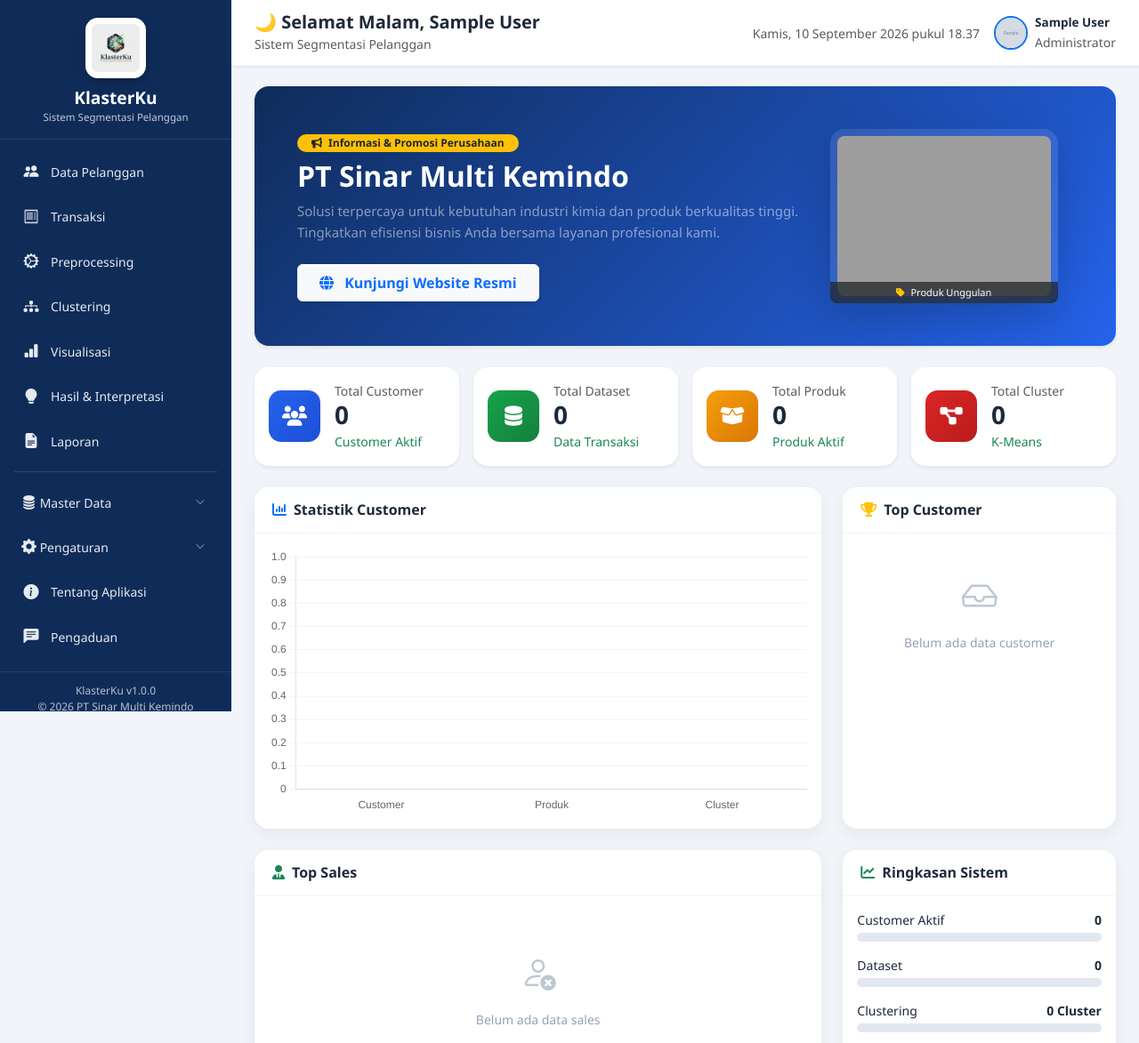
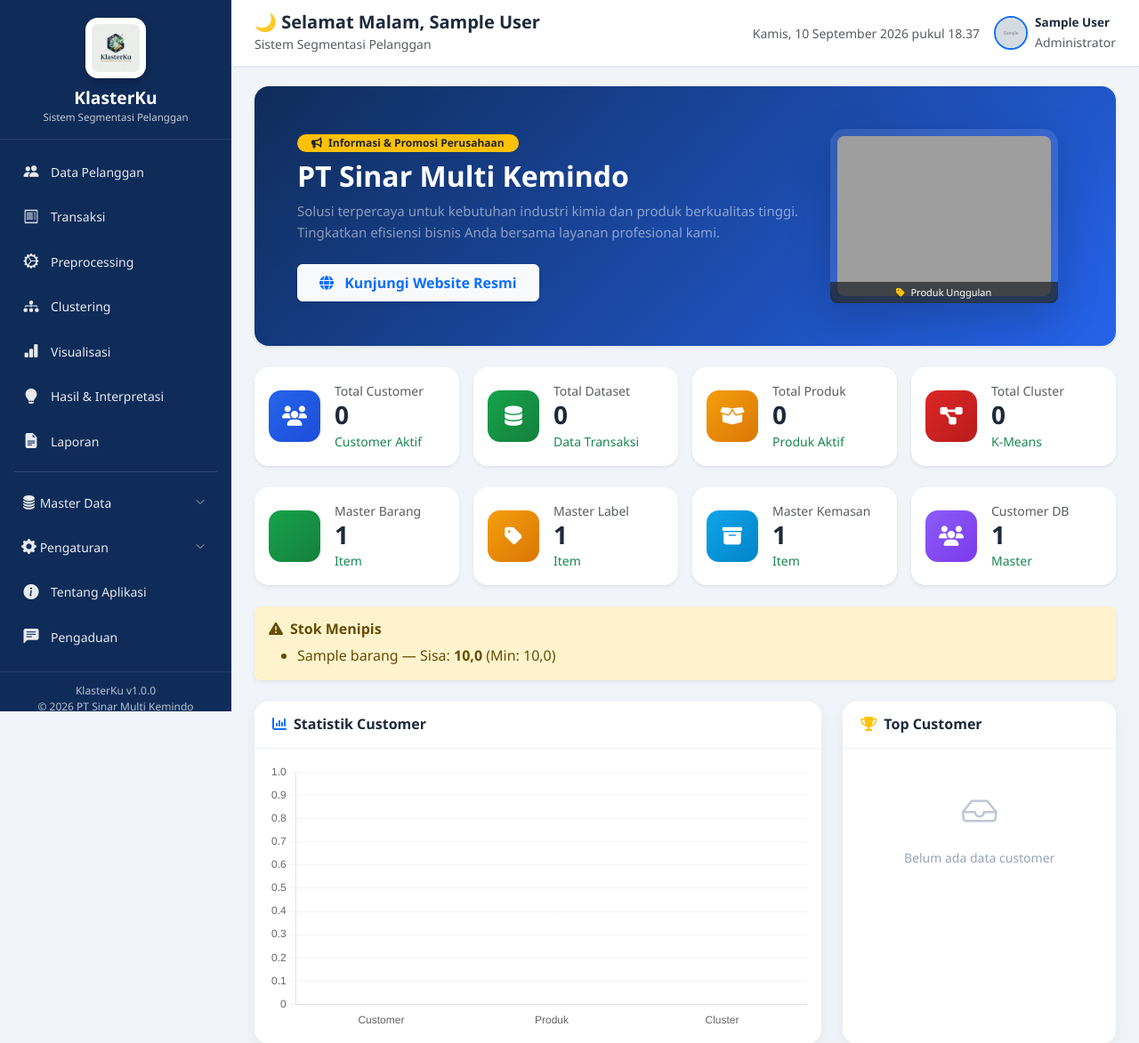
Before and after one commit to aldiriy/Aplikasi_KlasterKu, a Django app: page / in a window 1280 px wide. Shown: the top 1173 px of the page at 89% size. Run offline with Django 5.2, Linux system fonts and the light colour scheme; a user stored in the database is signed in; tables that the repository leaves empty hold one stand-in row (values such as "Sample post"); grey boxes marked "Sample" are stand-in pictures; some libraries are stand-ins or nearby versions; grey boxes are pictures that could not be loaded.

Commit message:
update fitur aplikasi klasterku

```diff
--- a/Aplikasi_KlasterKu/urls.py
+++ b/Aplikasi_KlasterKu/urls.py
@@ -47,6 +47,7 @@ urlpatterns = [
     path("barang-masuk/<int:pk>/", views.barang_masuk, name="barang_masuk"),
     path("detail-barang/<int:pk>/", views.detail_barang, name="detail_barang"),
     path("upload-stok-barang/", views.upload_stok_barang, name="upload_stok_barang"),
+    path("barang-keluar/<int:pk>/", views.barang_keluar, name="barang_keluar"),
 
     # Master Label
     path("master-label/", views.master_label, name="master_label"),
--- a/core/models.py
+++ b/core/models.py
@@ -297,6 +297,7 @@ class Barang(models.Model):
     satuan = models.CharField(max_length=50, default="pcs")
     metode = models.CharField(max_length=10, choices=METODE_CHOICES, default="FIFO")
     stok_total = models.FloatField(default=0)
+    stok_minimum = models.FloatField(default=0, help_text="Batas stok minimum untuk peringatan")
     created_at = models.DateTimeField(auto_now_add=True)
     updated_at = models.DateTimeField(auto_now=True)
 
@@ -323,7 +324,7 @@ class BatchBarang(models.Model):
     sisa = models.FloatField()
     keterangan = models.CharField(max_length=255, blank=True, null=True)
     created_at = models.DateTimeField(auto_now_add=True)
-
+    tanggal_expired = models.DateField(null=True, blank=True, help_text="Tanggal kadaluarsa batch")
     class Meta:
         verbose_name = "Batch Barang"
         verbose_name_plural = "Batch Barang"
@@ -392,6 +393,7 @@ class Label(models.Model):
     satuan = models.CharField(max_length=30, default="pcs")
     metode = models.CharField(max_length=10, choices=METODE_CHOICES, default="FIFO")
     stok_total = models.FloatField(default=0)
+    stok_minimum = models.FloatField(default=0, help_text="Batas stok minimum untuk peringatan")
     keterangan = models.TextField(blank=True, null=True)
     created_at = models.DateTimeField(auto_now_add=True)
     updated_at = models.DateTimeField(auto_now=True)
@@ -417,6 +419,7 @@ class BatchLabel(models.Model):
     qty_masuk = models.FloatField()
     qty_keluar = models.FloatField(default=0)
     sisa = models.FloatField()
+    stok_minimum = models.FloatField(default=0, help_text="Batas stok minimum untuk peringatan")
     keterangan = models.CharField(max_length=255, blank=True, null=True)
     created_at = models.DateTimeField(auto_now_add=True)
 
@@ -470,6 +473,7 @@ class Kemasan(models.Model):
     satuan = models.CharField(max_length=30, default="pcs")
     metode = models.CharField(max_length=10, choices=METODE_CHOICES, default="FIFO")
     stok_total = models.FloatField(default=0)
+    stok_minimum = models.FloatField(default=0, help_text="Batas stok minimum untuk peringatan")
     keterangan = models.TextField(blank=True, null=True)
     created_at = models.DateTimeField(auto_now_add=True)
     updated_at = models.DateTimeField(auto_now=True)
--- a/core/views.py
+++ b/core/views.py
@@ -42,10 +42,70 @@ def dashboard(request):
     if not request.user.is_profile_complete:
         return redirect("profile")
 
+    from django.db.models import Sum, Count, F, Q
+    from datetime import date, timedelta
+    import os
+    import traceback
+    import pandas as pd
+
+    # =========================
+    # DATA REAL DARI DATABASE
+    # =========================
+    total_customer_db = Customer.objects.count()
+    total_barang = Barang.objects.count()
+    total_label = Label.objects.count()
+    total_kemasan = Kemasan.objects.count()
+
+    # Stok menipis
+    barang_menipis = (
+        Barang.objects
+        .filter(stok_total__lte=F("stok_minimum"))
+        .exclude(stok_minimum=0)
+        .order_by("stok_total")[:5]
+    )
+
+    # Batch hampir / sudah expired (30 hari ke depan)
+    batas_expired = date.today() + timedelta(days=30)
+    batch_expired = (
+        BatchBarang.objects
+        .filter(
+            tanggal_expired__isnull=False,
+            tanggal_expired__lte=batas_expired,
+            sisa__gt=0
+        )
+        .select_related("barang")
+        .order_by("tanggal_expired")[:5]
+    )
+
+    # Clustering terakhir
+    last_clustering = (
+        ClusteringHistory.objects
+        .filter(status="completed")
+        .order_by("-created_at")
+        .first()
+    )
+
+    # Barang stok paling sedikit (untuk carousel)
+    barang_tersedikit = Barang.objects.order_by("stok_total").first()
+
+    # =========================
+    # DATA DARI SESSION + FILE
+    # =========================
     last_file = request.session.get("last_uploaded_file")
     result = request.session.get("clustering_result")
 
     context = {
+        # Database
+        "total_customer_db": total_customer_db,
+        "total_barang": total_barang,
+        "total_label": total_label,
+        "total_kemasan": total_kemasan,
+        "barang_menipis": barang_menipis,
+        "batch_expired": batch_expired,
+        "last_clustering": last_clustering,
+        "barang_tersedikit": barang_tersedikit,
+
+        # Default dari file/session
         "total_customer": 0,
         "total_data": 0,
         "total_produk": 0,
@@ -67,19 +127,22 @@ def dashboard(request):
         "cluster_values": [],
     }
 
-    # Ambil data clustering dari session
+    # =========================
+    # CLUSTERING DARI SESSION
+    # =========================
     if result:
         context["total_cluster"] = result.get("n_clusters", 0)
         context["silhouette_score"] = result.get("silhouette_score", "-")
         context["cluster_counts"] = result.get("cluster_counts", {})
         context["centroids"] = result.get("centroids", [])
 
-        # Data untuk chart distribusi cluster
         if result.get("cluster_counts"):
             context["cluster_labels"] = [f"Cluster {int(k) + 1}" for k in result["cluster_counts"].keys()]
             context["cluster_values"] = list(result["cluster_counts"].values())
 
-    # Ambil data real dari file upload terakhir
+    # =========================
+    # DATA DARI FILE UPLOAD
+    # =========================
     if last_file and os.path.exists(last_file):
         try:
             if last_file.endswith(".xlsx"):
@@ -89,7 +152,6 @@ def dashboard(request):
 
             df.columns = df.columns.str.strip()
 
-            # Bersihkan data numerik
             if "Qty" in df.columns:
                 df["Qty"] = pd.to_numeric(df["Qty"], errors="coerce").fillna(0)
 
@@ -104,7 +166,6 @@ def dashboard(request):
                 )
                 df["Total Harga"] = pd.to_numeric(df["Total Harga"], errors="coerce").fillna(0)
 
-            # KPI Utama
             context["total_data"] = len(df)
             context["last_upload"] = os.path.basename(last_file)
 
@@ -120,13 +181,11 @@ def dashboard(request):
             if "Total Harga" in df.columns:
                 context["total_omzet"] = "{:,.0f}".format(df["Total Harga"].sum())
 
-            # Top Sales
             if "Sales" in df.columns:
                 context["top_sales"] = (
                     df.groupby("Sales").size().sort_values(ascending=False).head(5).to_dict()
                 )
 
-            # Top Customer
             if "Customer" in df.columns and "Total Harga" in df.columns:
                 context["top_customers"] = (
                     df.groupby("Customer")["Total Harga"]
@@ -136,13 +195,11 @@ def dashboard(request):
                     .to_dict()
                 )
 
-            # Top Produk
             if "Produk" in df.columns:
                 context["top_products"] = (
                     df.groupby("Produk").size().sort_values(ascending=False).head(5).to_dict()
                 )
 
-            # PIE CHART (Sales)
             if "Sales" in df.columns:
                 pie = df.groupby("Sales").size().sort_values(ascending=False)
                 context["pie_labels"] = [str(x) for x in pie.index.tolist()]
@@ -2582,3 +2639,47 @@ def visualisasi_radar(request):
         "radar_datasets": datasets,
         "has_data": bool(datasets),
     })
+
+@login_required
+def barang_keluar(request, pk):
+    barang = get_object_or_404(Barang, pk=pk)
+
+    if request.method == "POST":
+        qty = float(request.POST.get("qty", 0))
+        keterangan = request.POST.get("keterangan", "")
+        referensi = request.POST.get("referensi", "")
+
+        if qty <= 0:
+            messages.error(request, "Qty harus lebih dari 0")
+            return redirect("detail_barang", pk=pk)
+
+        if qty > barang.stok_total:
+            messages.error(request, "Stok tidak mencukupi")
+            return redirect("detail_barang", pk=pk)
+
+        # FIFO: ambil batch paling lama dulu
+        batches = barang.batches.filter(sisa__gt=0).order_by("tanggal_masuk", "id")
+        sisa_keluar = qty
+
+        for batch in batches:
+            if sisa_keluar <= 0:
+                break
+            ambil = min(batch.sisa, sisa_keluar)
+            batch.qty_keluar += ambil
+            batch.save()  # otomatis hitung sisa + update stok_total
+            sisa_keluar -= ambil
+
+        TransaksiBarang.objects.create(
+            barang=barang,
+            tipe="KELUAR",
+            qty=qty,
+            tanggal=date.today(),
+            keterangan=keterangan,
+            referensi=referensi,
+            created_by=request.user
+        )
+
+        messages.success(request, f"Berhasil keluar {qty} {barang.satuan}")
+        return redirect("detail_barang", pk=pk)
+
+    return render(request, "partials/barang_keluar.html", {"barang": barang})
--- a/templates/base.html
+++ b/templates/base.html
@@ -573,6 +573,24 @@ function confirmLogout() {
         }
     });
 }
+
+function confirmDelete(url, nama) {
+    Swal.fire({
+        title: 'Hapus Data?',
+        html: `Yakin ingin menghapus <b>${nama}</b>?<br><small class="text-danger">Tindakan ini tidak bisa dibatalkan.</small>`,
+        icon: 'warning',
+        showCancelButton: true,
+        confirmButtonColor: '#dc3545',
+        cancelButtonColor: '#6c757d',
+        confirmButtonText: 'Ya, Hapus',
+        cancelButtonText: 'Batal',
+        reverseButtons: true
+    }).then((result) => {
+        if (result.isConfirmed) {
+            window.location.href = url;
+        }
+    });
+}
 </script>
 
 {% if messages %}
--- a/templates/partials/dashboard_content.html
+++ b/templates/partials/dashboard_content.html
@@ -1,7 +1,6 @@
 {% load static %}
 
 <style>
-    /* ========== Dashboard Styles ========== */
     .hero-card {
         background: linear-gradient(135deg, #123458 0%, #1e4a7a 100%);
         color: white;
@@ -83,7 +82,6 @@
         border-radius: 50px;
     }
 
-    /* Popup */
     .custom-popup {
         position: absolute;
         background: white;
@@ -98,11 +96,8 @@
     }
 </style>
 
-<!-- ================= HERO ================= -->
-
-<!-- ================= KPI ================= -->
+<!-- ================= KPI UTAMA ================= -->
 <div class="row g-3 mb-4">
-    <!-- Total Customer -->
     <div class="col-6 col-xl-3">
         <div class="card kpi-card shadow-sm h-100" data-title="Total Customer" data-value="{{ total_customer|default:0 }}" data-desc="Jumlah keseluruhan customer aktif">
             <div class="card-body d-flex align-items-center gap-3">
@@ -118,7 +113,6 @@
         </div>
     </div>
 
-    <!-- Total Dataset -->
     <div class="col-6 col-xl-3">
         <div class="card kpi-card shadow-sm h-100" data-title="Total Dataset" data-value="{{ total_data|default:0 }}" data-desc="Total data transaksi yang diupload">
             <div class="card-body d-flex align-items-center gap-3">
@@ -134,7 +128,6 @@
         </div>
     </div>
 
-    <!-- Total Produk -->
     <div class="col-6 col-xl-3">
         <div class="card kpi-card shadow-sm h-100" data-title="Total Produk" data-value="{{ total_produk|default:0 }}" data-desc="Jumlah produk yang aktif terjual">
             <div class="card-body d-flex align-items-center gap-3">
@@ -150,7 +143,6 @@
         </div>
     </div>
 
-    <!-- Total Cluster -->
     <div class="col-6 col-xl-3">
         <div class="card kpi-card shadow-sm h-100" data-title="Total Cluster" data-value="{{ total_cluster|default:0 }}" data-desc="Jumlah cluster hasil algoritma K-Means">
             <div class="card-body d-flex align-items-center gap-3">
@@ -167,9 +159,88 @@
     </div>
 </div>
 
+<!-- ================= KPI GUDANG ================= -->
+<div class="row g-3 mb-4">
+    <div class="col-6 col-xl-3">
+        <div class="card kpi-card shadow-sm h-100">
+            <div class="card-body d-flex align-items-center gap-3">
+                <div class="kpi-icon" style="background: linear-gradient(135deg, #16a34a, #15803d);">
+                    <i class="fas fa-box-seam"></i>
+                </div>
+                <div>
+                    <div class="text-muted small">Master Barang</div>
+                    <h3 class="fw-bold mb-0">{{ total_barang|default:0 }}</h3>
+                    <small class="text-success">Item</small>
+                </div>
+            </div>
+        </div>
+    </div>
+
+    <div class="col-6 col-xl-3">
+        <div class="card kpi-card shadow-sm h-100">
+            <div class="card-body d-flex align-items-center gap-3">
+                <div class="kpi-icon" style="background: linear-gradient(135deg, #f59e0b, #d97706);">
+                    <i class="fas fa-tag"></i>
+                </div>
+                <div>
+                    <div class="text-muted small">Master Label</div>
+                    <h3 class="fw-bold mb-0">{{ total_label|default:0 }}</h3>
+                    <small class="text-success">Item</small>
+                </div>
+            </div>
+        </div>
+    </div>
+
+    <div class="col-6 col-xl-3">
+        <div class="card kpi-card shadow-sm h-100">
+            <div class="card-body d-flex align-items-center gap-3">
+                <div class="kpi-icon" style="background: linear-gradient(135deg, #0ea5e9, #0284c7);">
+                    <i class="fas fa-archive"></i>
+                </div>
+                <div>
+                    <div class="text-muted small">Master Kemasan</div>
+                    <h3 class="fw-bold mb-0">{{ total_kemasan|default:0 }}</h3>
+                    <small class="text-success">Item</small>
+                </div>
+            </div>
+        </div>
+    </div>
+
+    <div class="col-6 col-xl-3">
+        <div class="card kpi-card shadow-sm h-100">
+            <div class="card-body d-flex align-items-center gap-3">
+                <div class="kpi-icon" style="background: linear-gradient(135deg, #8b5cf6, #7c3aed);">
+                    <i class="fas fa-users"></i>
+                </div>
+                <div>
+                    <div class="text-muted small">Customer DB</div>
+                    <h3 class="fw-bold mb-0">{{ total_customer_db|default:total_customer }}</h3>
+                    <small class="text-success">Master</small>
+                </div>
+            </div>
+        </div>
+    </div>
+</div>
+
+{% if barang_menipis %}
+<div class="alert alert-warning border-0 shadow-sm mb-4">
+    <h6 class="fw-bold mb-2">
+        <i class="fas fa-exclamation-triangle me-2"></i>Stok Menipis
+    </h6>
+    <ul class="mb-0">
+        {% for b in barang_menipis %}
+        <li>
+            {{ b.nama_barang }} —
+            Sisa: <strong>{{ b.stok_total }}</strong>
+            (Min: {{ b.stok_minimum }})
+        </li>
+        {% endfor %}
+    </ul>
+</div>
+{% endif %}
+
 <!-- ================= STATISTIK + TOP CUSTOMER ================= -->
 <div class="row g-4 mb-4">
-    <!-- Chart Statistik -->
     <div class="col-lg-8">
         <div class="card section-card h-100">
             <div class="card-header d-flex justify-content-between align-items-center">
@@ -185,7 +256,6 @@
         </div>
     </div>
 
-    <!-- Top Customer -->
     <div class="col-lg-4">
         <div class="card section-card h-100">
             <div class="card-header">
@@ -226,7 +296,6 @@
 
 <!-- ================= TOP SALES + RINGKASAN ================= -->
 <div class="row g-4 mb-4">
-    <!-- Top Sales -->
     <div class="col-lg-8">
         <div class="card section-card h-100">
             <div class="card-header">
@@ -253,7 +322,6 @@
         </div>
     </div>
 
-    <!-- Ringkasan -->
     <div class="col-lg-4">
         <div class="card section-card h-100">
             <div class="card-header">
@@ -298,7 +366,6 @@
 
 <!-- ================= TOP PRODUK + DISTRIBUSI CLUSTER ================= -->
 <div class="row g-4 mb-4">
-    <!-- Top Produk -->
     <div class="col-lg-6">
         <div class="card section-card h-100">
             <div class="card-header">
@@ -336,7 +403,6 @@
         </div>
     </div>
 
-    <!-- Distribusi Cluster -->
     <div class="col-lg-6">
         <div class="card section-card h-100">
             <div class="card-header">
@@ -370,11 +436,9 @@
     <small id="popupDetail" class="text-muted"></small>
 </div>
 
-<!-- ================= SCRIPTS ================= -->
 <script src="https://cdn.jsdelivr.net/npm/chart.js"></script>
 <script>
 document.addEventListener('DOMContentLoaded', function () {
-    // Popup
     const popup = document.getElementById('customPopup');
 
     function showPopup(e, title, value, detail) {
@@ -397,7 +461,6 @@ document.addEventListener('DOMContentLoaded', function () {
         el.addEventListener('mouseleave', hidePopup);
     });
 
-    // Chart Statistik Customer
     const customerChartEl = document.getElementById('customerChart');
     if (customerChartEl) {
         new Chart(customerChartEl, {
@@ -419,23 +482,15 @@ document.addEventListener('DOMContentLoaded', function () {
             options: {
                 responsive: true,
                 maintainAspectRatio: false,
-                plugins: {
-                    legend: { display: false }
-                },
+                plugins: { legend: { display: false } },
                 scales: {
-                    y: {
-                        beginAtZero: true,
-                        grid: { color: '#f1f5f9' }
-                    },
-                    x: {
-                        grid: { display: false }
-                    }
+                    y: { beginAtZero: true, grid: { color: '#f1f5f9' } },
+                    x: { grid: { display: false } }
                 }
             }
         });
     }
 
-    // Chart Distribusi Cluster
     const clusterChartEl = document.getElementById('clusterChart');
     if (clusterChartEl) {
         const labels = {% if cluster_labels %}{{ cluster_labels|safe }}{% else %}[]{% endif %};
@@ -464,11 +519,7 @@ document.addEventListener('DOMContentLoaded', function () {
                     plugins: {
                         legend: {
                             position: 'bottom',
-                            labels: {
-                                usePointStyle: true,
-                                padding: 16,
-                                font: { size: 12 }
-                            }
+                            labels: { usePointStyle: true, padding: 16, font: { size: 12 } }
                         }
                     }
                 }
@@ -476,7 +527,6 @@ document.addEventListener('DOMContentLoaded', function () {
         }
     }
 
-    // Counter Animation
     document.querySelectorAll('.counter').forEach(el => {
         const target = parseInt(el.innerText.replace(/\D/g, '')) || 0;
         if (target === 0) return;
--- a/templates/partials/master_barang.html
+++ b/templates/partials/master_barang.html
@@ -62,10 +62,7 @@
                                 <a href="{% url 'edit_barang' b.pk %}" class="btn btn-sm btn-outline-primary me-1">
                                     <i class="fas fa-edit"></i>
                                 </a>
-                                <a href="{% url 'hapus_barang' b.pk %}" class="btn btn-sm btn-outline-danger"
-                                   onclick="return confirm('Yakin hapus barang ini? Semua batch & transaksi akan terhapus.')">
-                                    <i class="fas fa-trash"></i>
-                                </a>
+                                <button class="btn btn-sm btn-outline-danger" onclick="confirmDelete('{% url 'hapus_barang' b.id %}', '{{ b.nama_barang|escapejs }}')"><i class="fas fa-trash"></i></button>
                             </td>
                         </tr>
                         {% empty %}
```
Also changed, not shown: templates/login.html (+19 -90 lines), core/migrations/0008_batchbarang_tanggal_expired.py (added), core/migrations/0009_barang_stok_minimum_batchlabel_stok_minimum_and_more.py (added).
